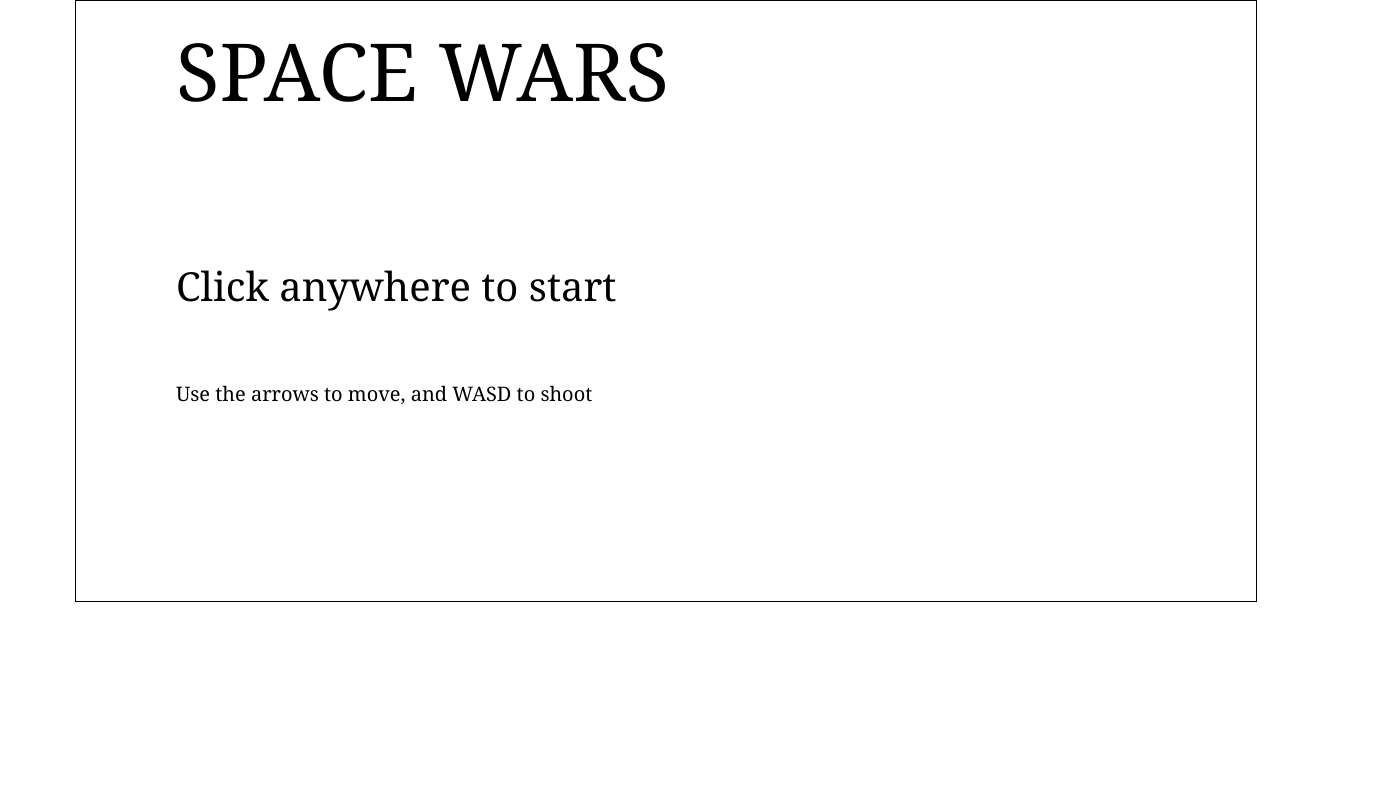
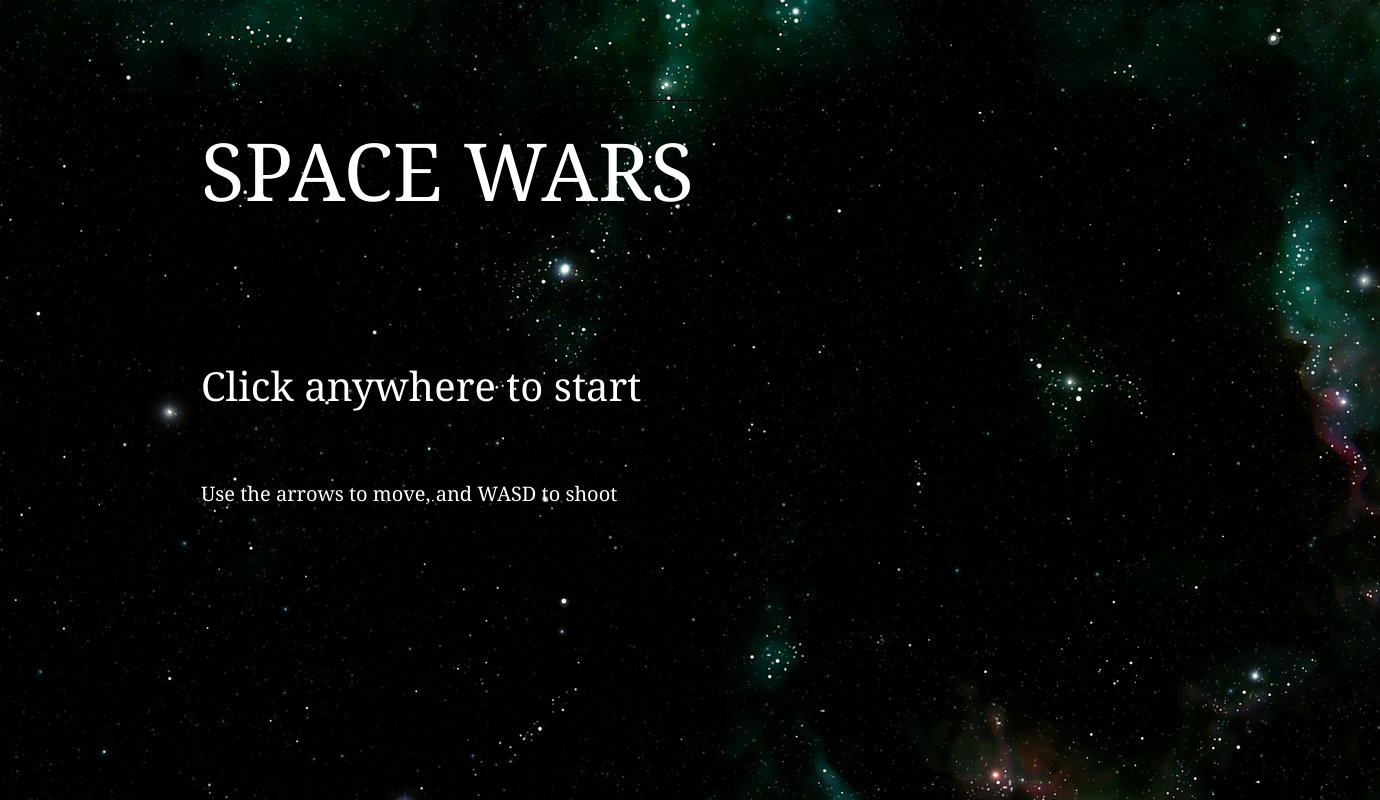
Before and after one commit to dammo001/dammo001.github.io, a plain HTML site: page index.html in a window 1280 px wide. Shown: the whole page, 1380 px wide, since content can reach past the window. Drawn offline with nearby package versions, Linux system fonts and the light colour scheme.

Commit message:
change landing page

```diff
--- a/css/asteroids.css
+++ b/css/asteroids.css
@@ -5,9 +5,12 @@ padding: 0;
 }
 
 body {
-position: fixed;
-overflow:hidden;
-z-index: 0 ;
+	top: 100px;
+	left: 100px;
+	right: 100px;
+	position: relative;
+	overflow:hidden;
+	z-index: 0 ;
 }
 
 #instructions {
@@ -28,12 +31,9 @@ z-index: 0 ;
 }
 
 .container {
-	position: fixed;
+	position: relative;
 }
 
 canvas {
 	border: 1px solid black;
-	position: relative;
-	left: 75px;
-	height: 100%;
 }
--- a/index.html
+++ b/index.html
@@ -5,7 +5,7 @@
     <link rel="stylesheet" type="text/css" href="./css/asteroids.css">
 
   </head>
-  <body>
+  <body background="./assets/background_space.jpg">
     <div class="container">
 
       <canvas width="795" height="400" id="game-canvas">
@@ -16,7 +16,8 @@
       <audio id="ship-death" src="./sounds/ship_death.wav" style="display: none;"></audio>
       <audio id="bg-audio" src="./sounds/Androids.wav" style="display: none;"></audio>
     </div>
-    <script src="vendor/jquery-2.1.1.js"></script>
+    <script src="http://code.jquery.com/jquery-1.11.3.min.js"></script>
+   <script src="http://code.jquery.com/jquery-migrate-1.2.1.min.js"></script>
     <script src="lib/util.js"></script>
     <script src="lib/game.js"></script>
     <script src="lib/gameview.js"></script>
@@ -34,7 +35,7 @@
 
       var canvasEl = document.getElementById("game-canvas");
       canvasEl.height = window.innerHeight-200;
-      canvasEl.width = window.innerWidth-100;
+      canvasEl.width = window.innerWidth-200;
       var newGame = new Asteroids.menuView(canvasEl, canvasEl.height, canvasEl.width)
       newGame.start()
     </script>
--- a/lib/menuView.js
+++ b/lib/menuView.js
@@ -20,13 +20,13 @@
 		ctx.clearRect(0,0,this.width,this.height);
 		ctx.drawImage(this.bg, 0, 0, this.width, this.height);
 		ctx.font="80px Georgia";
-		ctx.fillStyle="Black";
+		ctx.fillStyle="White";
 		ctx.fillText("SPACE WARS", 100, 100);
 		ctx.font="40px Georgia";
-		ctx.fillStyle="Black";
+		ctx.fillStyle="White";
 		ctx.fillText("Click anywhere to start", 100 , this.height/2);
 		ctx.font="20px Georgia";
-		ctx.fillStyle="Black";
+		ctx.fillStyle="White";
 		ctx.fillText("Use the arrows to move, and WASD to shoot", 100, this.height/1.5);
 		$('.container').on('click',
 			this.halt.bind(this)
```
Also changed, not shown: assets/background_space.jpg (added).
